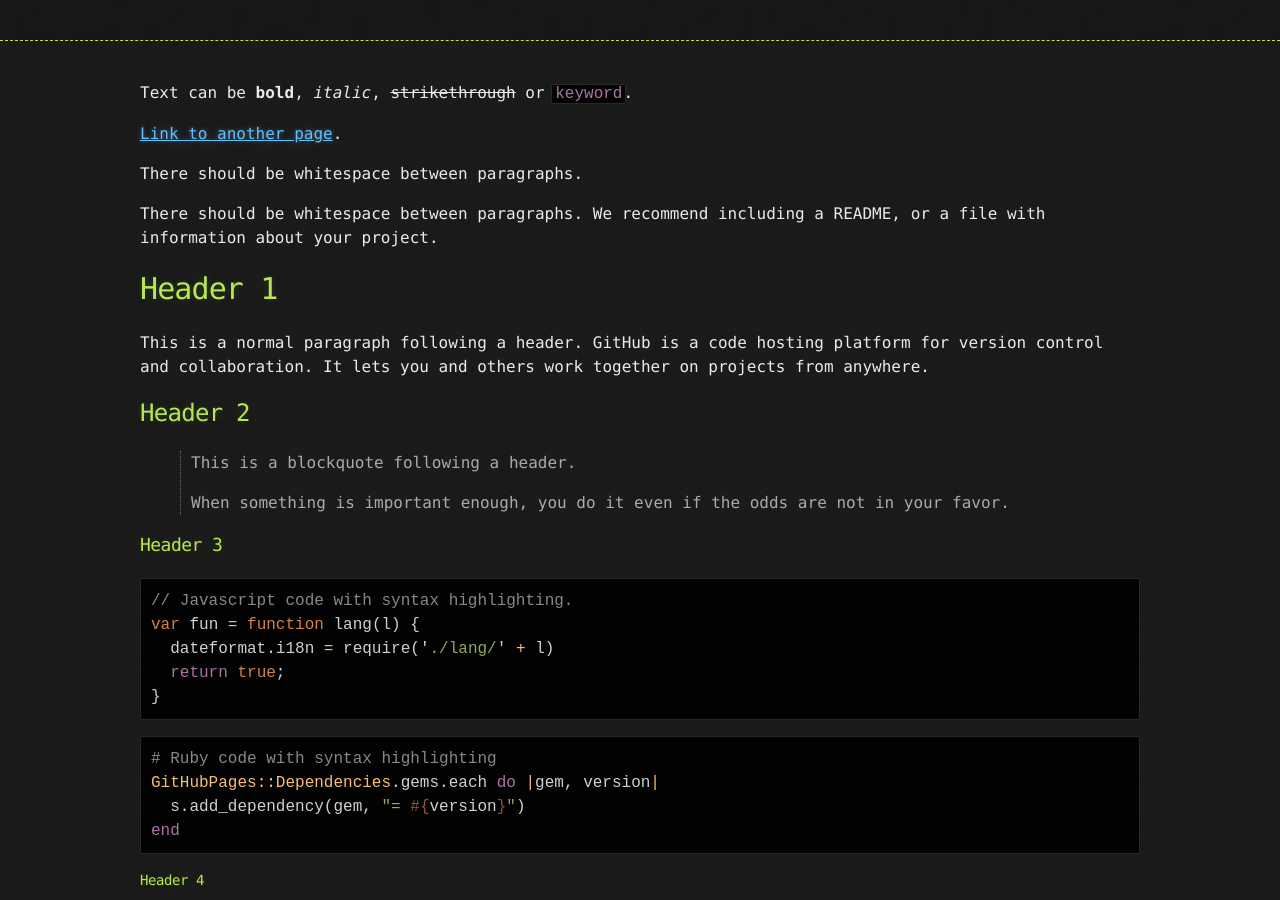
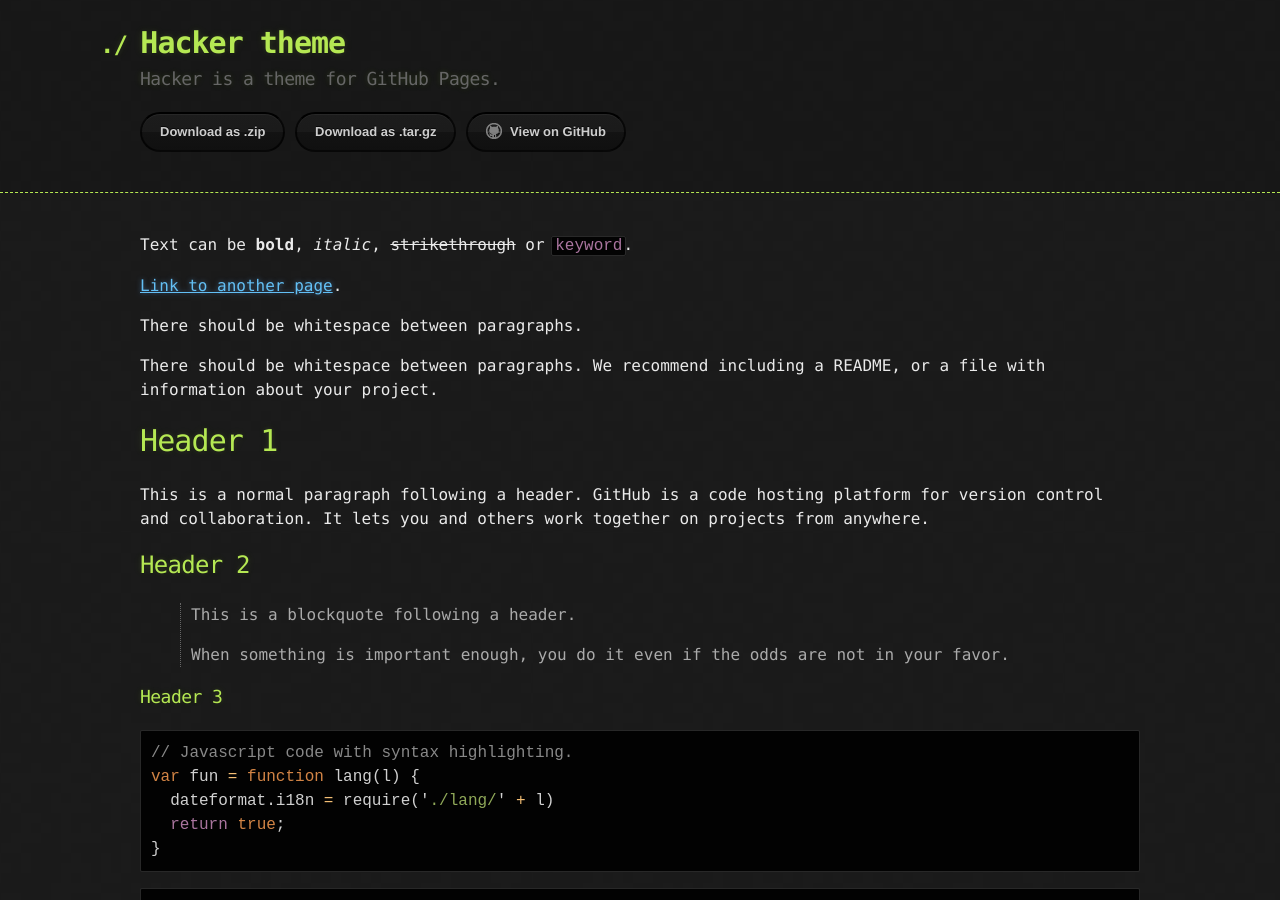
Before and after one commit to g0sv4/vaggos542.github.io, a Jekyll site: the page built from index.md, in a window 1280 px wide and 900 px high. Built offline with Jekyll 4.4.1, drawn with Linux system fonts in a browser that asks for light colours.

Commit message:
fix the theme

```diff
--- a/_config.yml
+++ b/_config.yml
@@ -1,3 +1,5 @@
-title: Vaggos
-description: A blog for write ups
+title: Hacker theme
+description: Hacker is a theme for GitHub Pages.
+show_downloads: true
+google_analytics:
 theme: jekyll-theme-hacker
--- a/_layouts/default.html
+++ b/_layouts/default.html
@@ -13,7 +13,20 @@
   <body>
 
     <header>
+      <div class="container">
+        <a id="a-title" href="{{ '/' | relative_url }}">
+          <h1>{{ site.title | default: site.github.repository_name }}</h1>
+        </a>
+        <h2>{{ site.description | default: site.github.project_tagline }}</h2>
 
+        <section id="downloads">
+          {% if site.show_downloads %}
+            <a href="{{ site.github.zip_url }}" class="btn">Download as .zip</a>
+            <a href="{{ site.github.tar_url }}" class="btn">Download as .tar.gz</a>
+          {% endif %}
+          <a href="{{ site.github.repository_url }}" class="btn btn-github"><span class="icon"></span>View on GitHub</a>
+        </section>
+      </div>
     </header>
 
     <div class="container">
```
